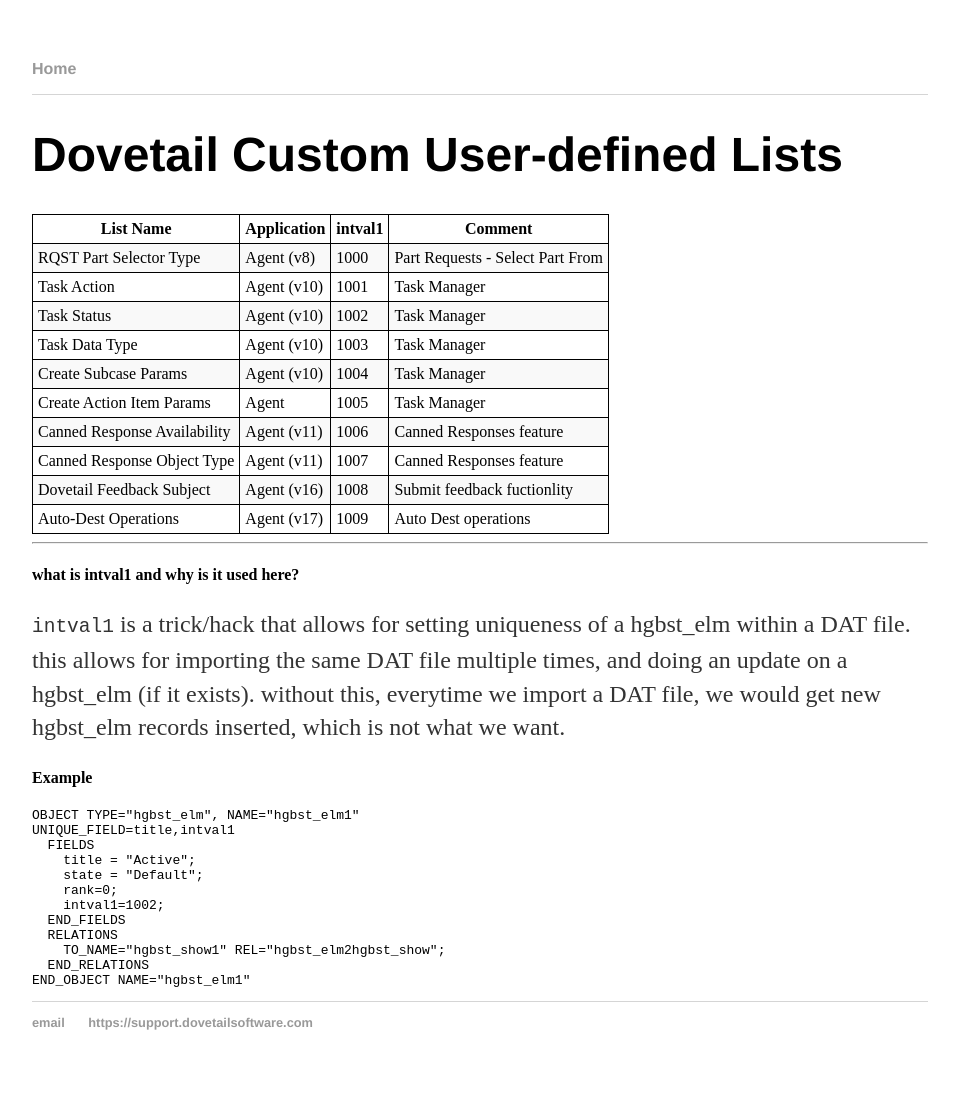
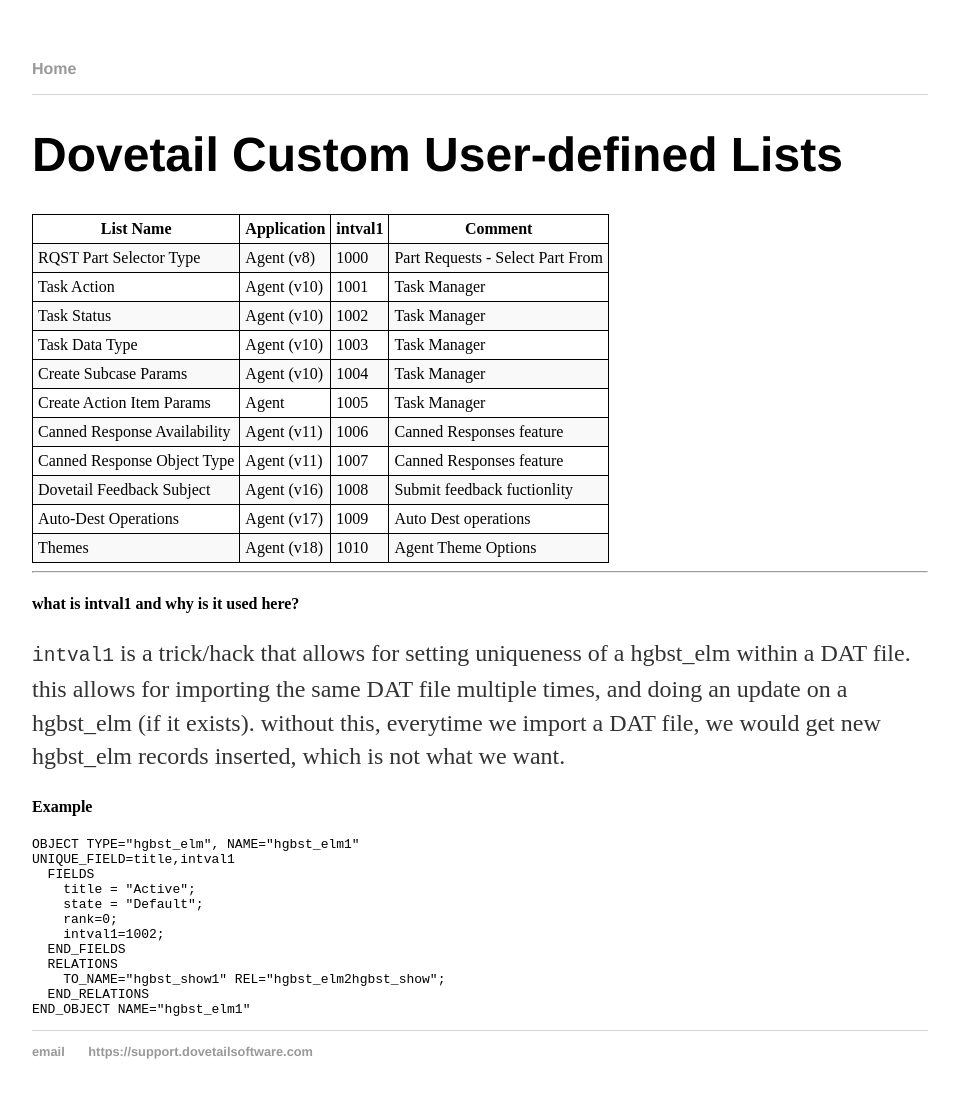
Before and after one commit to DovetailSoftware/dovetail-defined, a Jekyll site: the page built from pages/user-defined-lists.md, in a window 1280 px wide. Shown: the whole page, without its empty margins (160-1119 px from the left). Built offline with Jekyll 4.4.1, drawn with Linux system fonts in a browser that asks for light colours; before the commit the page ends 1090 px from its top, so only the background shows below that.

Commit message:
add 1010 Themes list

```diff
--- a/pages/user-defined-lists.md
+++ b/pages/user-defined-lists.md
@@ -18,6 +18,7 @@
 | Canned Response Object Type | Agent (v11) | 1007 | Canned Responses feature|
 | Dovetail Feedback Subject | Agent (v16) | 1008 | Submit feedback fuctionlity|
 | Auto-Dest Operations | Agent (v17) | 1009 | Auto Dest operations|
+| Themes | Agent (v18) | 1010 | Agent Theme Options|
 
 ---
 
```
